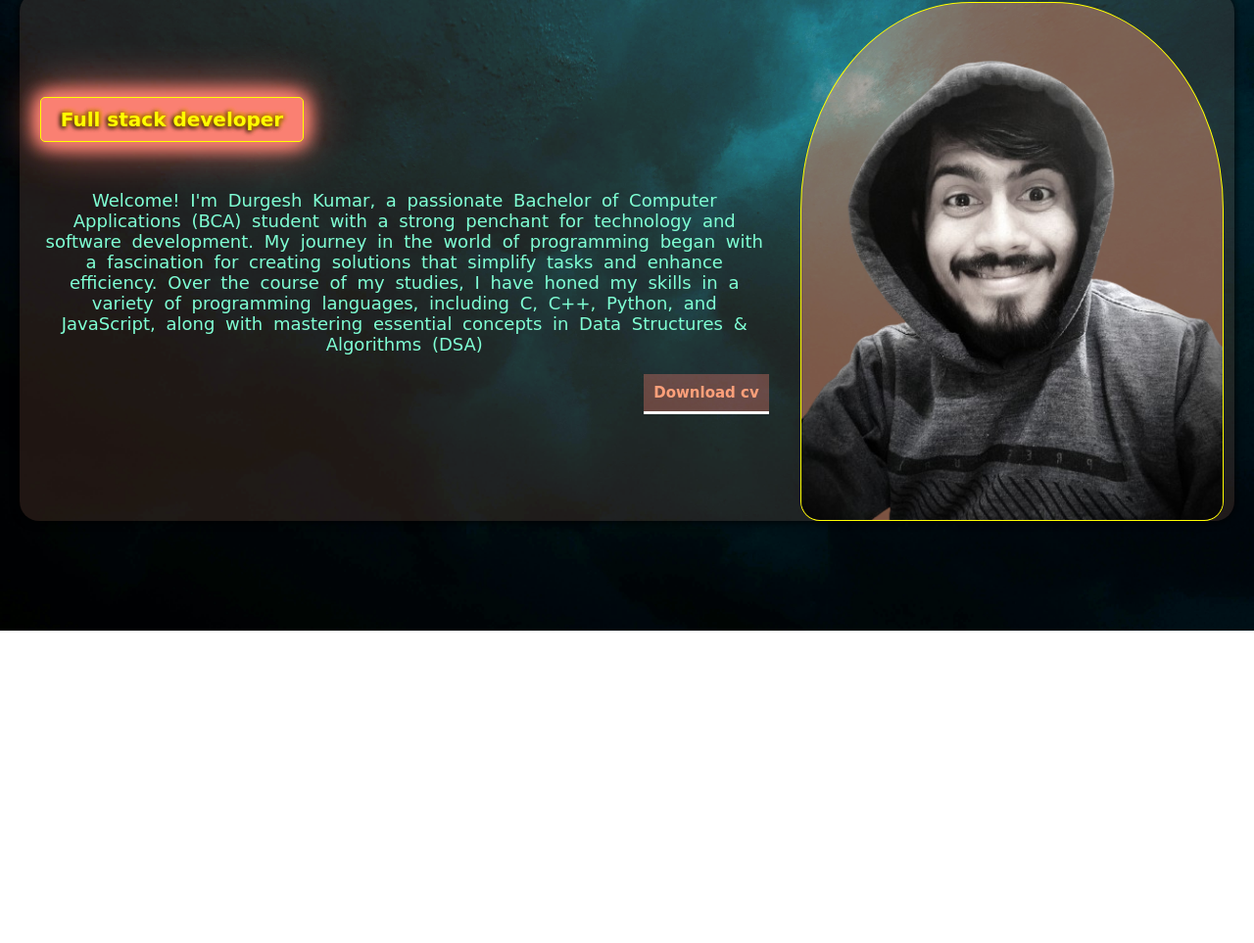
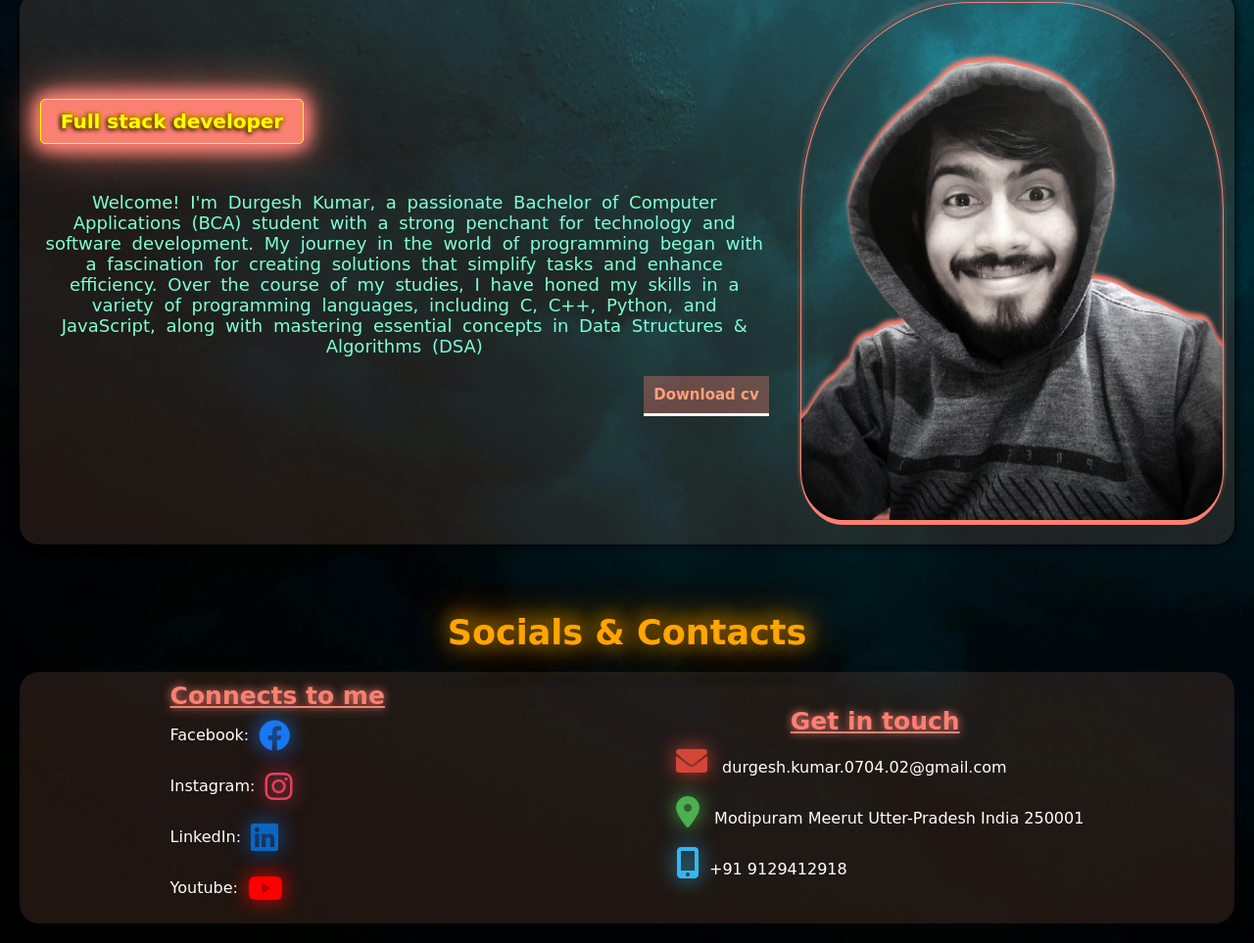
Before and after one commit to durgesh0720/durgesh-projects, a website: page _portfolio/index.html in a window 1280 px wide. Shown: the part 156-1119 px from the top of the page at 98% size. Before the commit the page ends 800 px from the top, so only its background shows below. Drawn offline with Linux system fonts and the light colour scheme.

Commit message:
portfolio

```diff
--- a/_portfolio/index.html
+++ b/_portfolio/index.html
@@ -5,6 +5,7 @@
     <meta name="viewport" content="width=device-width, initial-scale=1.0">
     <title>my portfolio</title>
     <link rel="stylesheet" href="style.css">
+    <link rel="stylesheet" href="https://cdnjs.cloudflare.com/ajax/libs/font-awesome/6.0.0-beta3/css/all.min.css">
 </head>
 <body>
     <div class="container">
@@ -14,13 +15,13 @@
                 <div class="button"><button><a href="index.html">Home</a></button></div>
                 <div class="button"><button><a href="project/projects.html">Projects</a></button></div>
                 <div class="button"><button><a href="contact.html">Contacts</a></button></div>
-                <div class="button"><button><a href="socials.html">Socials</a></button></div>
+                <div class="button"><button><a href="#head">Socials</a></button></div>
                 <div class="button"><button><a href="Resume.pdf">Resume</a></button></div>
             </div>
         </div>
         <div class="profile">
             <div class="intro">
-                <h2><span>Full stack developer</span></h2>
+                <h2 class="blink"><span>Full stack developer</span></h2>
                 <p>
                     Welcome! <span id="i">I</span>'m <span id="name">Durgesh Kumar</span>, a passionate Bachelor of Computer Applications (BCA)
                     student with a strong penchant for technology and software development. My journey in the world
@@ -35,6 +36,28 @@
                 <img src="pic.png"/>
             </div>
         </div>
+        <div class="social">
+            <div id="head"><h3>Socials & Contacts</h3></div>
+            <div class="media">
+                <div >
+                    <h4>Connects to me</h4>
+                    <ul>
+                        <li class="connect">Facebook: <a href="https://www.facebook.com/jarvis072" target="_blank"><i class="fab fa-facebook icon icon-facebook"></i></a></li>
+                        <li class="connect">Instagram: <a href="https://www.instagram.com/jarvis_durgesh72" target="_blank"><i class="fab fa-instagram icon icon-instagram"></i></a></li>
+                        <li class="connect">LinkedIn: <a href="https://www.linkedin.com/in/durgesh-du7080594874" target="_blank"><i class="fab fa-linkedin icon icon-linkedin"></i></a></li>
+                        <li class="connect">Youtube: <a href="https://www.youtube.com/@learn-techanimationprogram5651" target="_blank"> <i class="fab fa-youtube icon icon-youtube"></i></a></li>
+                    </ul>
+                </div>
+                <div class="touch">
+                    <h4>Get in touch</h4>
+                    <ul >
+                        <li><i class="fas fa-envelope icon icon-email"></i> durgesh.kumar.0704.02@gmail.com</li>
+                        <li><i class="fas fa-map-marker-alt icon icon-address"></i> Modipuram Meerut Utter-Pradesh India 250001</li>
+                        <li><i class="fas fa-mobile-alt icon icon-mobile"></i>+91 9129412918</li>
+                    </ul>
+                </div>
+            </div>
+        </div>
     </div>
     <script src="script.js"></script>
 </body>
--- a/_portfolio/project/style.css
+++ b/_portfolio/project/style.css
@@ -41,6 +41,7 @@ body{
     padding: 10px 20px 10px 30px;
     margin: 20px;
     background-color:rgba(105, 105, 105, 0.332);
+    border: 1px solid orange;
 }
 .project h2{
     border: 1px solid black;
--- a/_portfolio/style.css
+++ b/_portfolio/style.css
@@ -87,6 +87,7 @@ a{
     border-radius: 20px;
     background-color: rgba(255, 160, 122, 0.123);
     box-shadow: 0px 0px 10px black;
+    padding-bottom: 20px;
 }
 .profile .intro{
     margin: 20px;
@@ -103,6 +104,22 @@ a{
     text-wrap: nowrap;
     color: orange;
     font-size: 20px;
+}
+@keyframes blink{
+    0% { opacity: 0; }
+    20% { opacity: 1; }
+    25% { opacity: 0; }
+    30% { opacity: 1; }
+    45% { opacity: 0; }
+    50% { opacity: 1; }
+    55% { opacity: 0; }
+    65% { opacity: 1; }
+    70% { opacity: 0; }
+    80% { opacity: 1; }
+    100% {opacity: 1; }
+}
+.blink {
+    animation: blink 1s 2;
 }
 .intro h2 span{
     border-bottom: 2px solid orange;
@@ -135,12 +152,23 @@ a{
     margin: auto;
     border-top-left-radius: 40%;
     border-top-right-radius: 40%;
-    background-color: rgba(255, 160, 122, 0.416);
-    /* background-color: darkgray; */
-    border-bottom-left-radius: 20px;
-    border-bottom-right-radius: 20px;
-    border: 1px solid yellow;
+    /* background-color: rgba(255, 160, 122, 0.123); */
+    filter: drop-shadow(0px -5px 2px salmon);
+    border-bottom: 5px solid salmon;
+    border-top: 1px solid salmon;
+    border-left: 1px solid salmon;
+    border-right: 1px solid salmon;
+    border-bottom-left-radius: 10%;
+    border-bottom-right-radius: 10%;
+    transition: .5s;
 }
+.picture img:hover{
+    transition: .5s;
+    transform: scale(1.03);
+    filter: drop-shadow(0px -5px 3px orange);
+    border-color: orange;
+}
+
 .intro div{
     width: 100%;
     text-align: end;
@@ -165,3 +193,92 @@ a{
     border: 1px solid yellow;
     transform: scale(1.04);
 }
+#head h3{
+    margin-top: 50px;
+    color: orange;
+    text-align: center;
+    font-size: 35px;
+    text-shadow: 2px -2px 40px orange,
+                -2px 2px 20px black,
+                2px -2px 20px orange,
+                -2px 2px 40px black;
+
+}
+.media{
+    display: flex;
+    flex-direction: row;
+    justify-content: space-around;
+    margin-top: 50px;
+    h4{
+        font-size: 25px;
+        text-align: center;
+    }
+    background-color: rgba(255, 160, 122, 0.123);
+    margin: 20px;
+    border-radius: 20px;
+    padding: 10px;
+    flex-wrap: wrap;
+}
+.media h4{
+    color: salmon;
+    text-shadow: 0 0 10px salmon;
+    text-decoration: underline;
+    /* border: 1px solid salmon; */
+}
+.media div ul li{
+    list-style-type: none;
+}
+.touch{
+    display: flex;
+    flex-direction: column;
+    justify-content: center;
+    align-items: center;
+}
+.connect{
+    display: flex;
+    flex-direction: row;
+    justify-content: flex-start;
+    align-items: center;
+}
+
+
+
+.icon {
+    font-size: 2em; /* Adjust the size as needed */
+    margin: 10px;
+}
+.icon-facebook {
+    color: #1877F2;
+    text-shadow:0 0 20px #1877F2;
+}
+.icon-instagram {
+    color: #E4405F;
+    text-shadow:0 0 20px #E4405F;
+}
+.icon-linkedin {
+    color: #0A66C2;
+    text-shadow:0 0 20px #0A66C2;
+}
+.icon-youtube {
+    color: #FF0000;
+    text-shadow:0 0 20px #FF0000;
+}
+.icon-twitter {
+    color: #1DA1F2;
+    text-shadow:0 0 20px #1877F2;
+}
+.icon-email {
+    color: #D44638;
+    text-shadow:0 0 20px #D44638;
+}
+.icon-address {
+    color: #4CAF50;
+    text-shadow:0 0 20px #4CAF50;
+}
+.icon-mobile {
+    color: #34B7F1;
+    text-shadow:0 0 20px #34B7F1;
+}
+.social{
+    color: white;
+}
--- /dev/null
+++ b/package.json
@@ -0,0 +1,5 @@
+{
+  "dependencies": {
+    "@ant-design/icons": "^5.3.7"
+  }
+}
```
Also changed, not shown: UniVerse/index.html (added, +13 -0 lines), _portfolio/contact.html (+2 -1 lines), index.html (added, +48 -0 lines), 3 other files.
